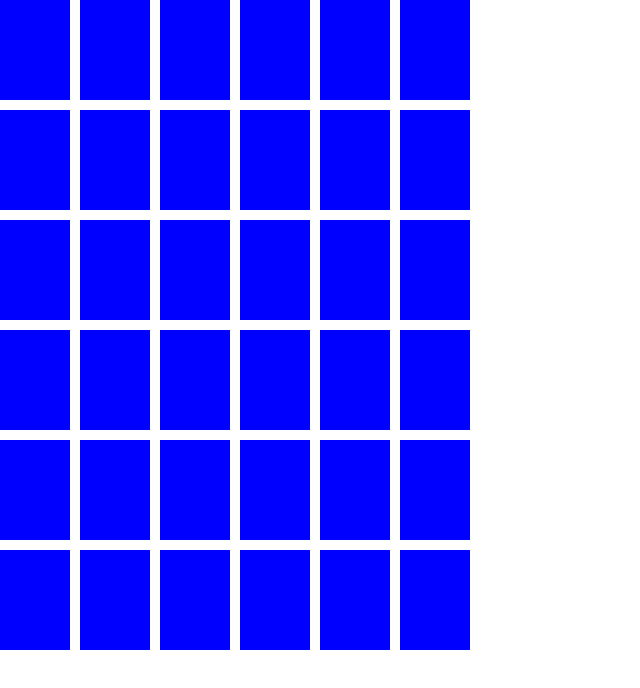
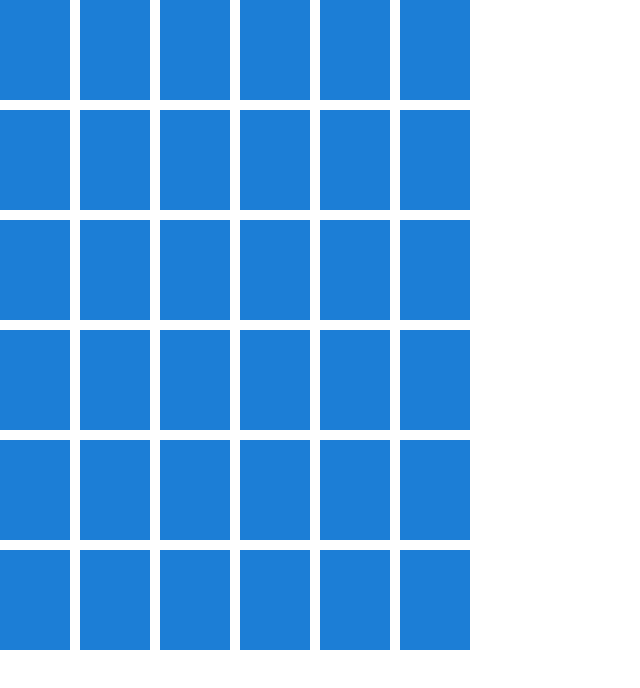
Before and after one commit to CraftyDragon678/haulim-flipflop, a plain HTML site: page index.html in a window 1280 px wide. Shown: the whole page, without its empty margins (0-640 px from the left). Drawn offline with Linux system fonts and the light colour scheme.

Commit message:
feat: change card color

```diff
--- a/style.css
+++ b/style.css
@@ -34,10 +34,10 @@ body {
 }
 
 #game .card .front {
-  background-color: blue;
+  background-color: #1c7ed6;
 }
 #game .card .back {
-  background-color: red;
+  background-color: #f03e3e;
   transform: rotateY(180deg);
 }
 
```
